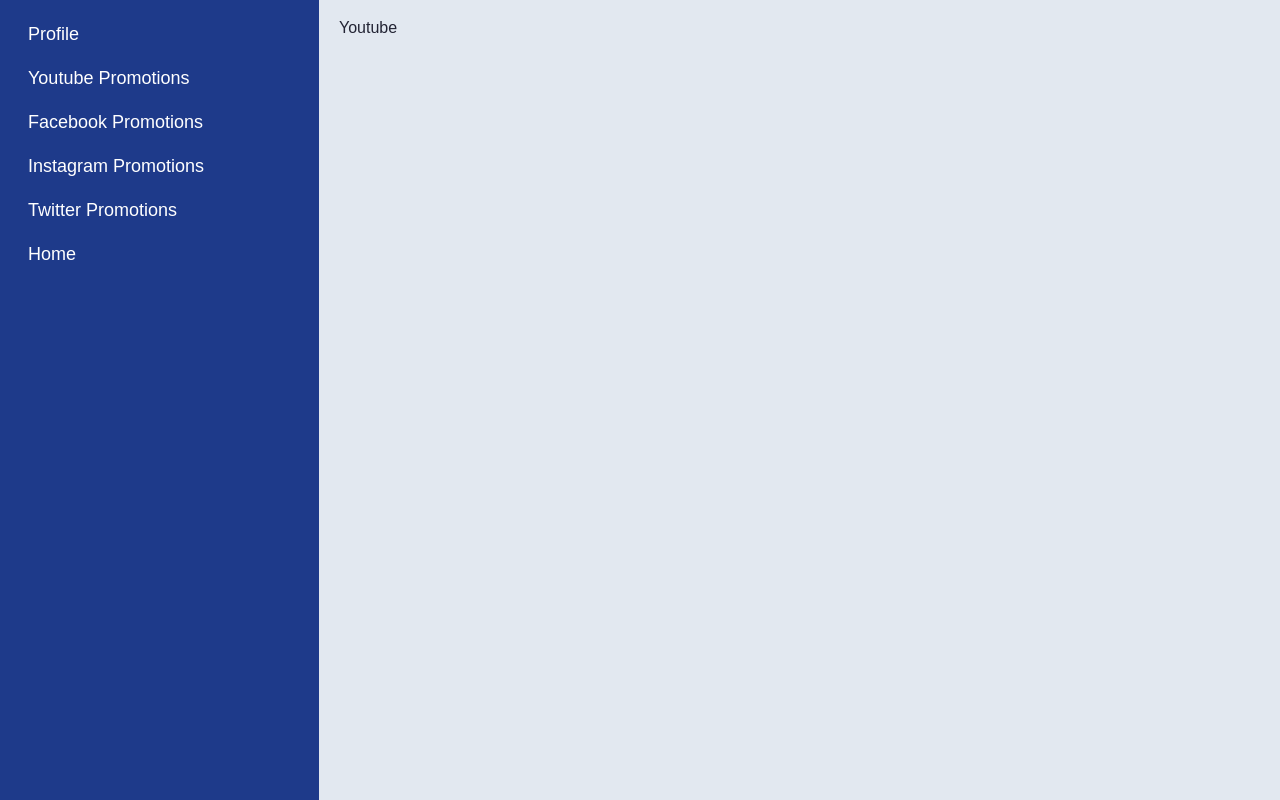
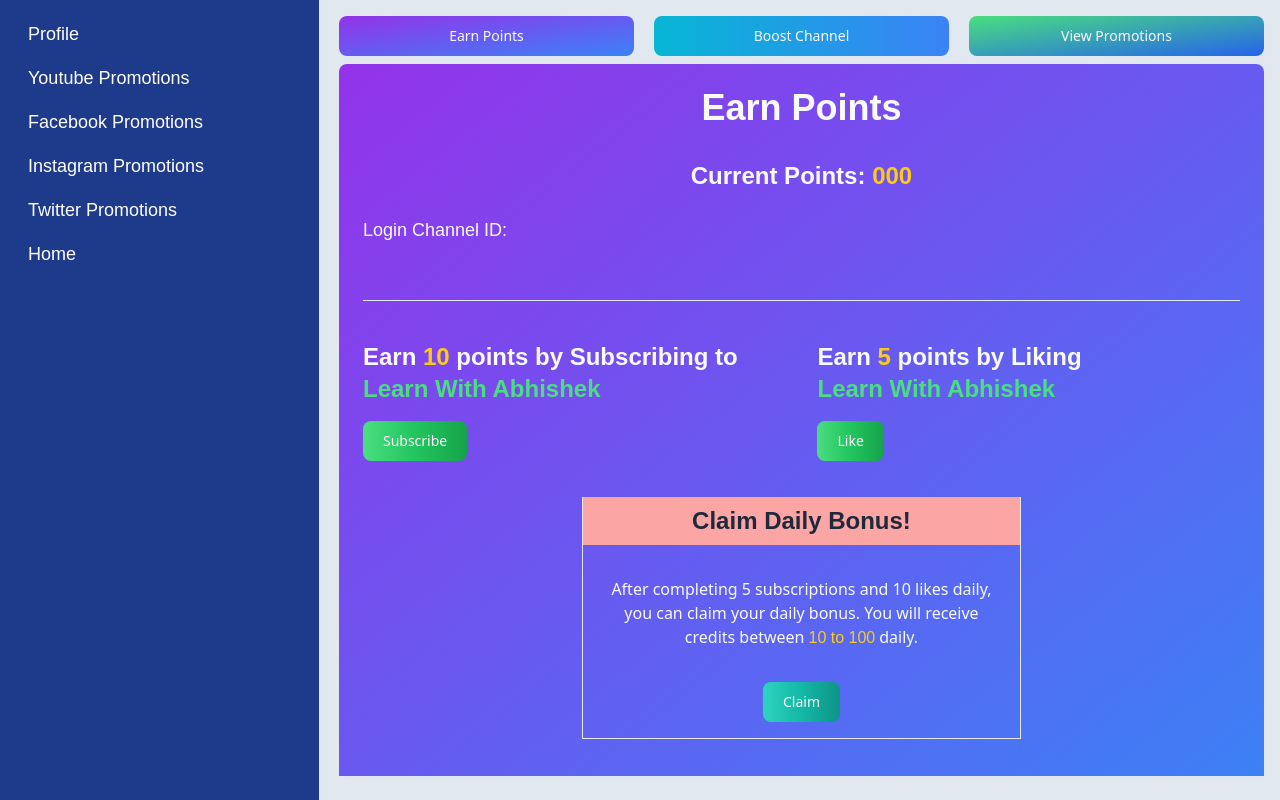
Before and after one commit to aminulislam2002/MediaMasterHubClient, a React (Vite) app: page /dashboard/youtube-promotions in a window 1280 px wide. Built offline with nearby package versions, Linux system fonts and the light colour scheme; no server answers.

Commit message:
design add point section

```diff
--- a/src/Pages/DashboardPages/UserDashboard/YoutubePromotions/YoutubePromotions.jsx
+++ b/src/Pages/DashboardPages/UserDashboard/YoutubePromotions/YoutubePromotions.jsx
@@ -1,10 +1,161 @@
+import { useContext, useEffect, useState } from "react";
+import { AuthContext } from "../../../../Providers/AuthProvider/AuthProvider";
+import { Link } from "react-router-dom";
 
 const YoutubePromotions = () => {
-    return (
+  const [page, setPage] = useState("Earn Points");
+  const [allLoginChannelIds, setAllLoginChannelIds] = useState([]);
+  const { user } = useContext(AuthContext);
+
+  const handleShowPage = (selectedPage) => {
+    setPage(selectedPage);
+  };
+
+  useEffect(() => {
+    fetch("http://localhost:5000/youtubeChannelLoginID")
+      .then((res) => res.json())
+      .then((data) => {
+        setAllLoginChannelIds(data);
+      });
+  }, []);
+
+  const currentUserSubscribeChannelId = allLoginChannelIds.find(
+    (singleLoginChannel) => singleLoginChannel?.userEmail === user?.email
+  );
+
+  console.log(currentUserSubscribeChannelId?.youtubeChannelID);
+
+  return (
+    <div>
+      <div className="grid grid-cols-3 gap-5">
+        <button
+          type="button"
+          onClick={() => handleShowPage("Earn Points")}
+          className={`text-slate-50 bg-gradient-to-br from-purple-600 to-blue-500 hover:bg-gradient-to-bl focus:ring-4 focus:outline-none focus:ring-blue-300 dark:focus:ring-blue-800 font-medium rounded-lg text-sm px-5 py-2.5 text-center mb-2 ${
+            page === "Earn Points" ? "bg-blue-500" : ""
+          }`}
+        >
+          Earn Points
+        </button>
+        <button
+          type="button"
+          onClick={() => handleShowPage("Boost Channel")}
+          className={`text-slate-50 bg-gradient-to-r from-cyan-500 to-blue-500 hover:bg-gradient-to-bl focus:ring-4 focus:outline-none focus:ring-cyan-300 dark:focus:ring-cyan-800 font-medium rounded-lg text-sm px-5 py-2.5 text-center mb-2 ${
+            page === "Boost Channel" ? "bg-blue-500" : ""
+          }`}
+        >
+          Boost Channel
+        </button>
+        <button
+          type="button"
+          onClick={() => handleShowPage("View Promotions")}
+          className={`text-slate-50 bg-gradient-to-br from-green-400 to-blue-600 hover:bg-gradient-to-bl focus:ring-4 focus:outline-none focus:ring-green-200 dark:focus:ring-green-800 font-medium rounded-lg text-sm px-5 py-2.5 text-center mb-2 ${
+            page === "View Promotions" ? "bg-blue-500" : ""
+          }`}
+        >
+          View Promotions
+        </button>
+      </div>
+
+      <div className="h-auto w-full">
         <div>
-            <h1>Youtube</h1>
+          {page === "Earn Points" && (
+            <div className="p-6 bg-gradient-to-br from-purple-600 to-blue-500 rounded-lg shadow-lg">
+              <div className="pb-10 border-b border-slate-200">
+                <h1 className="text-4xl font-extrabold text-slate-50 text-center mb-8">Earn Points</h1>
+
+                <div className="flex items-center justify-center mb-6">
+                  <span className="text-2xl font-semibold text-slate-50">
+                    Current Points: <span className="text-yellow-400">000</span>
+                  </span>
+                </div>
+
+                <div className="md:flex items-center justify-between mb-4">
+                  <h1 className="text-lg font-medium text-slate-50 mr-2">Login Channel ID:</h1>
+                  <Link
+                    to={`https://www.youtube.com/channel/${currentUserSubscribeChannelId?.youtubeChannelID}`}
+                    target="_blank"
+                    className="text-blue-300 hover:text-blue-400 hover:underline transition duration-300"
+                  >
+                    {currentUserSubscribeChannelId?.youtubeChannelID}
+                  </Link>
+                </div>
+              </div>
+
+              <div className="py-10">
+                <div className="grid grid-cols-1 md:grid-cols-2 lg:grid-cols-2 gap-8">
+                  {/* Subscription Section */}
+                  <div>
+                    <h3 className="text-2xl font-semibold mb-4 text-slate-50">
+                      Earn <span className="text-yellow-400">10</span> points by Subscribing to <br />
+                      <span className="text-green-400">Learn With Abhishek</span>
+                    </h3>
+                    <button
+                      type="button"
+                      className="text-slate-50 bg-gradient-to-r from-green-400 via-green-500 to-green-600 hover:bg-gradient-to-br focus:ring-4 focus:outline-none focus:ring-green-300 dark:focus:ring-green-800 font-medium rounded-lg text-sm px-5 py-2.5 text-center mb-4"
+                    >
+                      Subscribe
+                    </button>
+                  </div>
+
+                  {/* Like Section */}
+                  <div>
+                    <h3 className="text-2xl font-semibold mb-4 text-slate-50">
+                      Earn <span className="text-yellow-400">5</span> points by Liking <br />
+                      <span className="text-green-400">Learn With Abhishek</span>
+                    </h3>
+                    <button
+                      type="button"
+                      className="text-slate-50 bg-gradient-to-r from-green-400 via-green-500 to-green-600 hover:bg-gradient-to-br focus:ring-4 focus:outline-none focus:ring-green-300 dark:focus:ring-green-800 font-medium rounded-lg text-sm px-5 py-2.5 text-center mb-4"
+                    >
+                      Like
+                    </button>
+                  </div>
+                </div>
+
+                {/* Daily Bonus Section */}
+                <div className="flex justify-center items-center mt-5">
+                  <div className="w-1/2 text-center border-r border-l border-b">
+                    <h1 className="text-2xl font-semibold mb-4 text-slate-800 bg-red-300 py-2">Claim Daily Bonus!</h1>
+                    <p className="text-slate-50 mb-4 p-4">
+                      After completing 5 subscriptions and 10 likes daily, you can claim your daily bonus. You will receive credits between
+                      <span className="text-yellow-400 px-1">10 to 100</span>daily.
+                    </p>
+                    <button
+                      type="button"
+                      className="text-slate-50 bg-gradient-to-r from-teal-400 via-teal-500 to-teal-600 hover:bg-gradient-to-br focus:ring-4 focus:outline-none focus:ring-teal-300 dark:focus:ring-teal-800 font-medium rounded-lg text-sm px-5 py-2.5 text-center mb-4"
+                    >
+                      Claim
+                    </button>
+                  </div>
+                </div>
+              </div>
+
+              {/* Add more content specific to "Earn Points" if needed */}
+            </div>
+          )}
         </div>
-    );
+
+        <div>
+          {page === "Boost Channel" && (
+            <div>
+              <h1>Boost Channel</h1>
+              {/* Add content specific to "Boost Channel" */}
+            </div>
+          )}
+        </div>
+
+        <div>
+          {page === "View Promotions" && (
+            <div>
+              <h1>View Promotions</h1>
+              {/* Add content specific to "View Promotions" */}
+            </div>
+          )}
+        </div>
+      </div>
+    </div>
+  );
 };
 
 export default YoutubePromotions;
```
